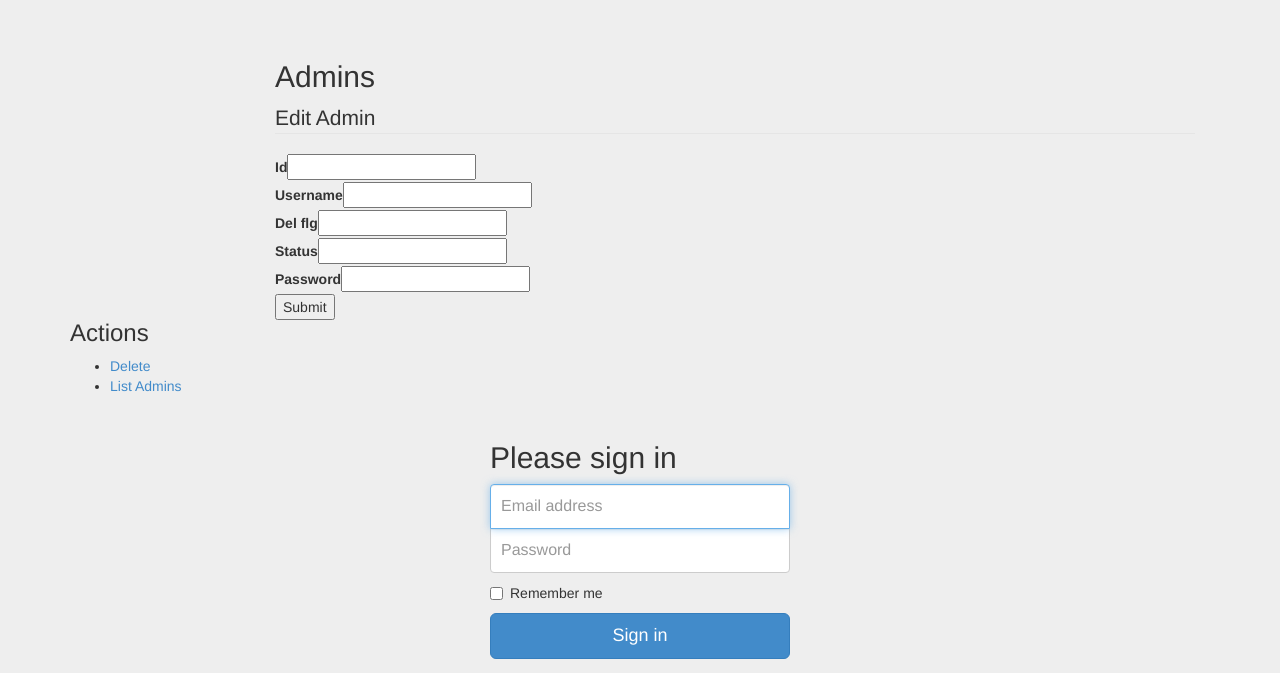
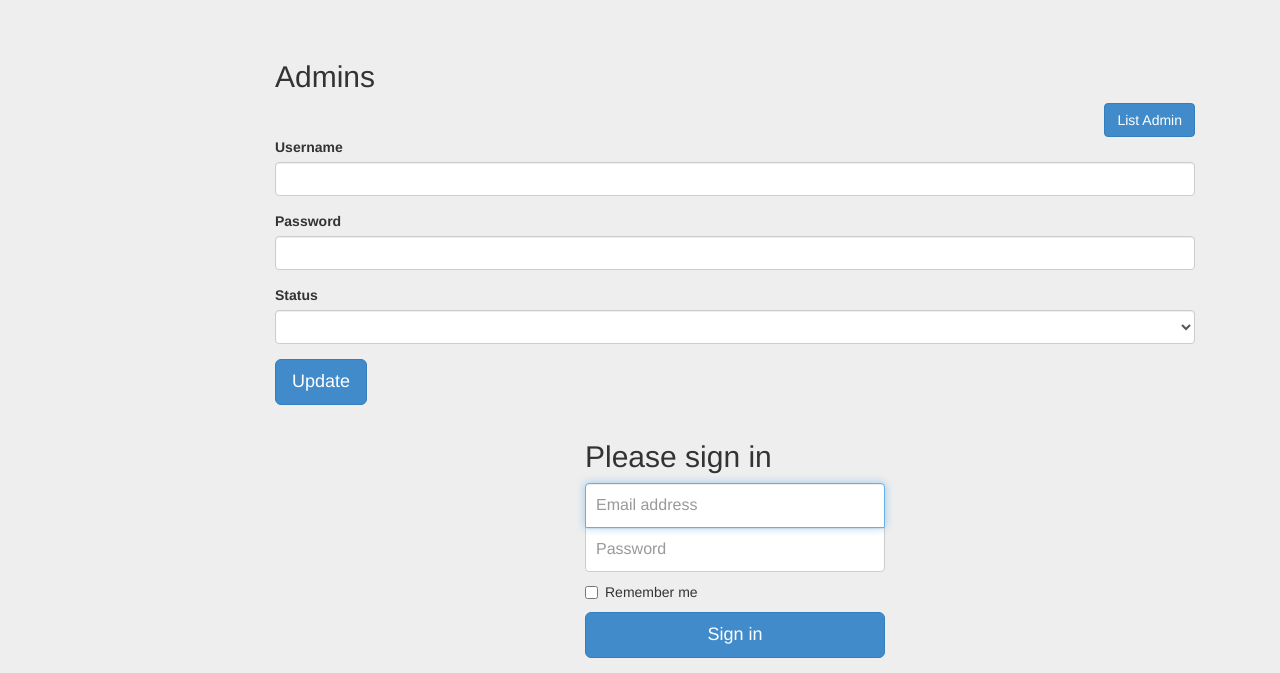
Before and after one commit to sweetports/CakeSample-Admin, a CakePHP app: the page made by master/app/View/Admins/edit.ctp in a window 1280 px wide. Shown: the top 673 px of the page. Run offline with PHP 8.4 and a stand-in for CakePHP, Linux system fonts and the light colour scheme; the template is opened without the code that fills it: most values are stand-ins (such as "Sample title", 1, 10 or a date in 2020); form fields are guessed from the names that the template uses; lists and menus that the app fills with data are empty; some libraries are stand-ins or nearby versions.

Commit message:
Edit View file

```diff
--- a/master/app/View/Admins/edit.ctp
+++ b/master/app/View/Admins/edit.ctp
@@ -1,25 +1,39 @@
 <div class="col-sm-9 col-sm-offset-3 col-md-10 col-md-offset-2 main">
     <h2 class="sub-header"><?php echo __('Admins'); ?></h2>
+    <div class="actions text-right">
+        <?php echo $this->Html->link(__('List Admin'), array('action' => 'index'),array('class'=>"btn btn-mini btn-primary")); ?>
+    </div>
+
     <div class="table-responsive">
-    <?php echo $this->Form->create('Admin'); ?>
-	<fieldset>
-		<legend><?php echo __('Edit Admin'); ?></legend>
-	<?php
-		echo $this->Form->input('id');
-		echo $this->Form->input('username');
-		echo $this->Form->input('del_flg');
-		echo $this->Form->input('status');
-		echo $this->Form->input('password');
-	?>
-	</fieldset>
-    <?php echo $this->Form->end(__('Submit')); ?>
-    </div>
+    <?php echo $this->Form->create('Admin',array('type'=>'file','role'=>'form')); ?>
+
+        <div class="form-group input-group-lg">
+            <label>Username</label>
+            <?php echo $this->Form->input('Admin.username',array('label'=>false,'class'=>'form-control'));?>
+        </div>
+        <div class="form-group input-group-lg">
+            <label>Password</label>
+            <?php
+            echo $this->Form->input('password',array(
+                    'label'=>false,
+                    'class'=>'form-control'
+                )
+            );
+            ?>
+        </div>
+        <div class="form-group input-group-lg">
+            <label>Status</label>
+            <?php
+            echo $this->Form->input('status',array(
+                    'type' => 'select',
+                    'options' => $select_status,
+                    'label'=>false,
+                    'class'=>'form-control'
+                )
+            );
+            ?>
+        </div>
+
+    <button class="btn btn-lg btn-primary" type="submit">Update</button>
+    </form>
 </div>
-
-<div class="actions">
-	<h3><?php echo __('Actions'); ?></h3>
-	<ul>
-		<li><?php echo $this->Form->postLink(__('Delete'), array('action' => 'delete', $this->Form->value('Admin.id')), null, __('Are you sure you want to delete # %s?', $this->Form->value('Admin.id'))); ?></li>
-		<li><?php echo $this->Html->link(__('List Admins'), array('action' => 'index')); ?></li>
-	</ul>
-</div>
--- a/master/app/View/Elements/global_navi_admin.ctp
+++ b/master/app/View/Elements/global_navi_admin.ctp
@@ -12,7 +12,7 @@
         <div class="navbar-collapse collapse">
             <ul class="nav navbar-nav navbar-right">
 <!--                <li>管理者ログイン中</li>-->
-                <li><?php echo $this->Html->link(__('ログアウト'), array('controller'=>'admins','action' => 'logout')); ?></li>
+                <li><?php echo $this->Html->link(__('Sign out'), array('controller'=>'admins','action' => 'logout')); ?></li>
             </ul>
         </div>
     </div>
--- a/master/app/View/Elements/sidebar_admin.ctp
+++ b/master/app/View/Elements/sidebar_admin.ctp
@@ -1,8 +1,8 @@
 <div class="col-sm-3 col-md-2 sidebar">
     <ul class="nav nav-sidebar">
-        <li><?php echo $this->Html->link(__('<span class="glyphicon glyphicon-info-sign"></span>&nbsp;お知らせ'), array('controller'=>'information','action' => 'index','div'=>false),array('escape'=>false)); ?></li>
+        <li><?php echo $this->Html->link(__('<span class="glyphicon glyphicon-info-sign"></span>&nbsp;Information'), array('controller'=>'information','action' => 'index','div'=>false),array('escape'=>false)); ?></li>
         <li class="divider"></li>
-        <li><?php echo $this->Html->link(__('<span class="glyphicon glyphicon-user"></span>&nbsp;管理者'), array('controller'=>'admins','action' => 'index','div'=>false),array('escape'=>false)); ?></li>
-        <li><?php echo $this->Html->link(__('<span class="glyphicon glyphicon-log-out"></span>&nbsp;ログアウト'), array('controller'=>'admins','action' => 'logout','div'=>false),array('escape'=>false)); ?></li>
+        <li><?php echo $this->Html->link(__('<span class="glyphicon glyphicon-user"></span>&nbsp;Admin'), array('controller'=>'admins','action' => 'index','div'=>false),array('escape'=>false)); ?></li>
+        <li><?php echo $this->Html->link(__('<span class="glyphicon glyphicon-log-out"></span>&nbsp;Sign out'), array('controller'=>'admins','action' => 'logout','div'=>false),array('escape'=>false)); ?></li>
     </ul>
 </div>
```
Also changed, not shown: master/app/View/Admins/index.ctp (+15 -16 lines).
